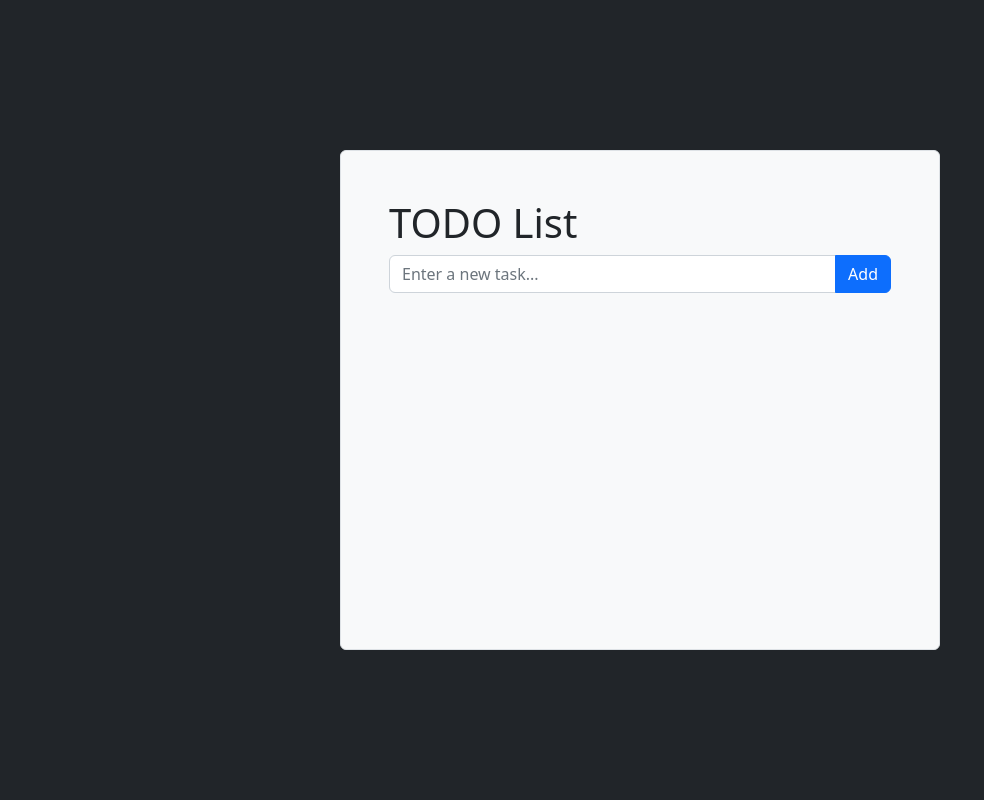
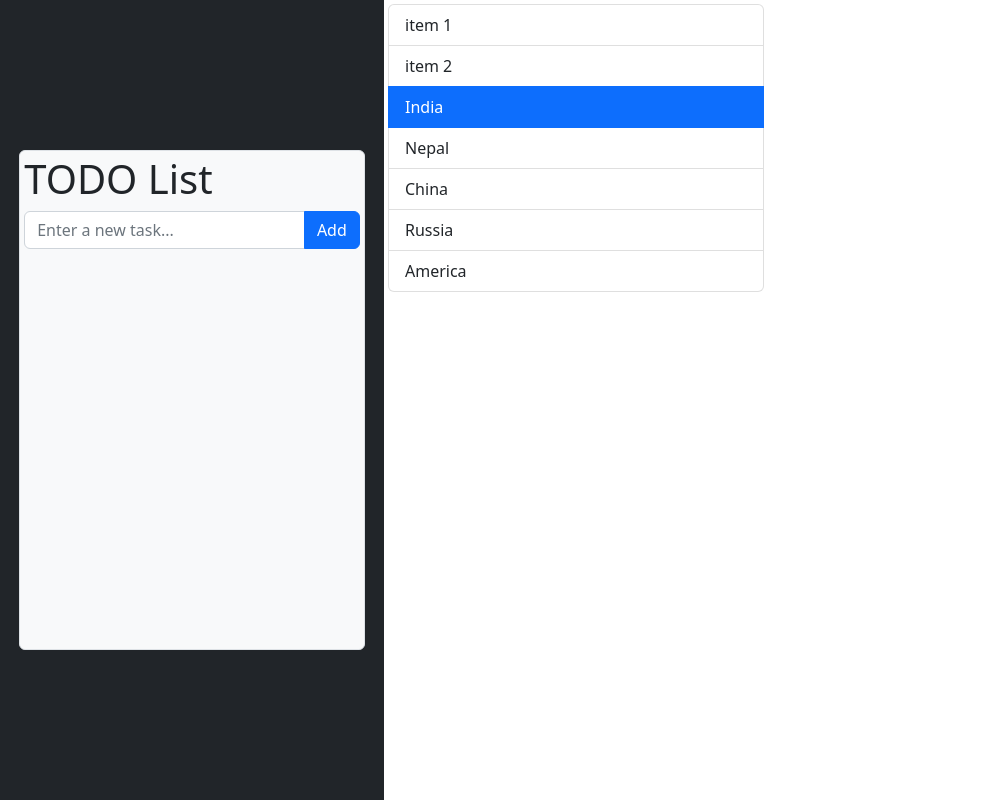
Before and after one commit to yadavhimanshu1811/ReactTypescript, a React (Vite) app: page / in a window 1280 px wide. Shown: the whole page, without its empty margins (0-984 px from the left). Built offline with nearby package versions, Linux system fonts and the light colour scheme.

Commit message:
putting projects parallely

```diff
--- a/src/App.tsx
+++ b/src/App.tsx
@@ -11,13 +11,13 @@ function App() {
     console.log("App",item);
   }
   return (
-    <div>
+    <div className="d-flex">
       <TodoList/>
       {/* <Message Heading= "Himanshu Yadav" />
       <ListGroup items={cities} onSelectItem ={handleSelectItem} />
       <Button text={"Ok Done"} />
       <Button text={"Enter"} /> */}
-      {/* <ListGroup items={countries} onSelectItem ={handleSelectItem}/> */}
+      <ListGroup items={countries} onSelectItem ={handleSelectItem}/>
     </div>
   );
 }
--- a/src/Components/ListGroup.tsx
+++ b/src/Components/ListGroup.tsx
@@ -19,7 +19,7 @@ function ListGroup(props: Props) {
   const handleClick = (event: MouseEvent) => console.log(event);
 
   return (
-    <>
+    <div style={{width:"30%"}} className="p-1">
       {items.length ? (
         <ul className="list-group">
           <li
@@ -56,7 +56,7 @@ function ListGroup(props: Props) {
         <div>No items found</div>
       )}
       {getErrorMessage()}
-    </>
+    </div>
   );
 }
 
--- a/src/Projects/TodoList.tsx
+++ b/src/Projects/TodoList.tsx
@@ -32,9 +32,9 @@ function TodoList() {
   return (
     <div
       className="d-flex justify-content-center align-items-center bg-dark"
-      style={{ height: "100vh" }}
+      style={{ height: "100vh", width:"30%" }}
     >
-      <div className="p-5 bg-light border rounded" style={{ height: "500px", width:"600px" }}>
+      <div className="p-1 bg-light border rounded" style={{ height: "500px", width:"90%" }}>
         <h1>TODO List</h1>
         <div className="input-group mb-3">
           <input
```
